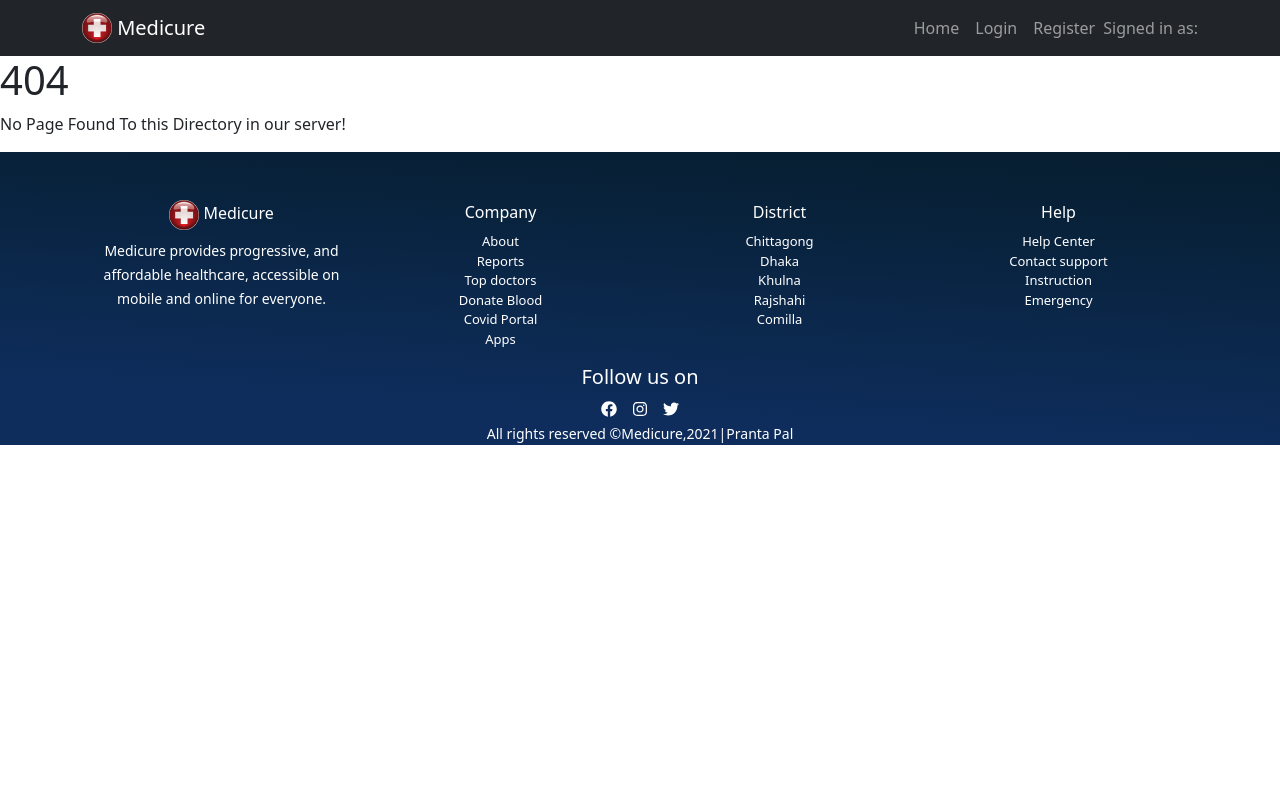
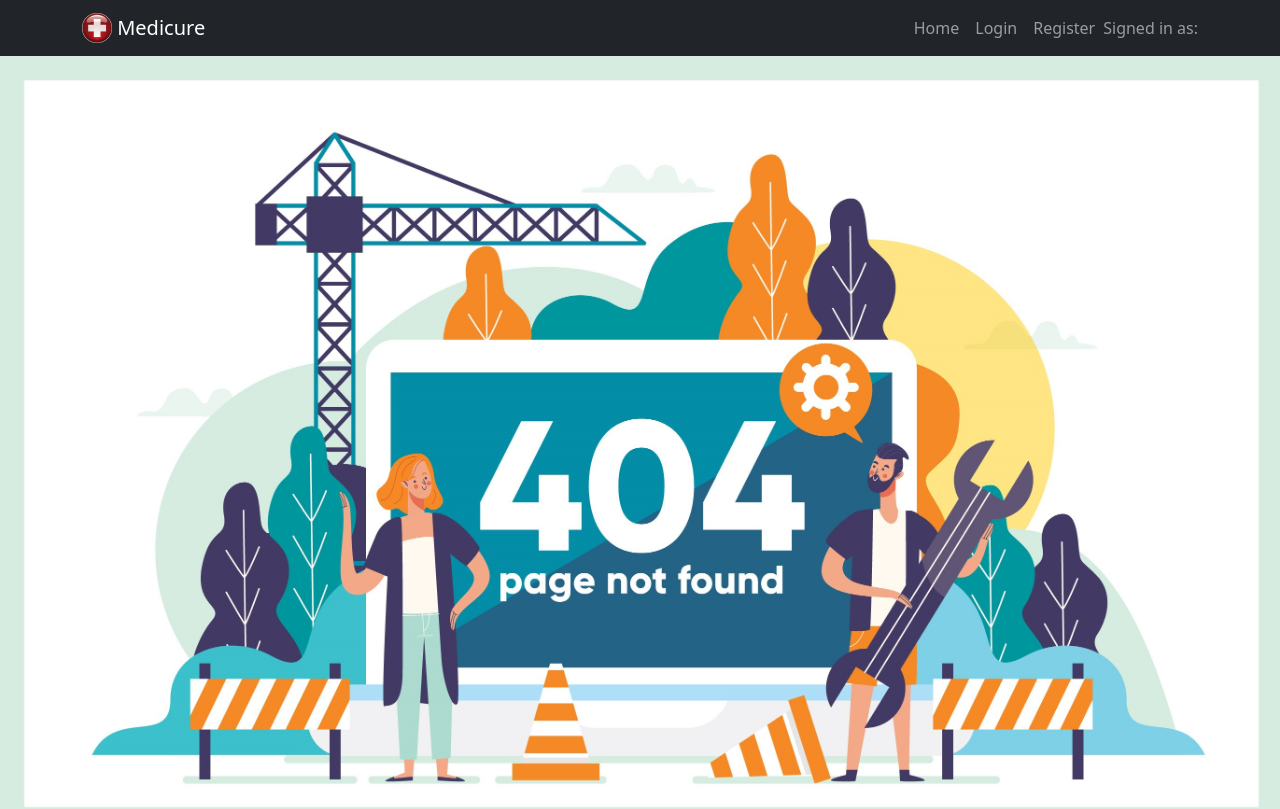
Before and after one commit to Pranta07/medicare-react, a React (Create React App) app: page /covid in a window 1280 px wide. Shown: the top 809 px of the page. Built offline with nearby package versions, Linux system fonts and the light colour scheme; no server answers.

Commit message:
404-page done

```diff
--- a/src/components/NotFound/NotFound.js
+++ b/src/components/NotFound/NotFound.js
@@ -1,10 +1,9 @@
 import React from "react";
-
+import notFoundImg from "../../images/not-found.jpg";
 const NotFound = () => {
     return (
         <div>
-            <h1>404</h1>
-            <p>No Page Found To this Directory in our server!</p>
+            <img src={notFoundImg} alt="" className="w-100" />
         </div>
     );
 };
```
Also changed, not shown: src/images/not-found.jpg (added).
